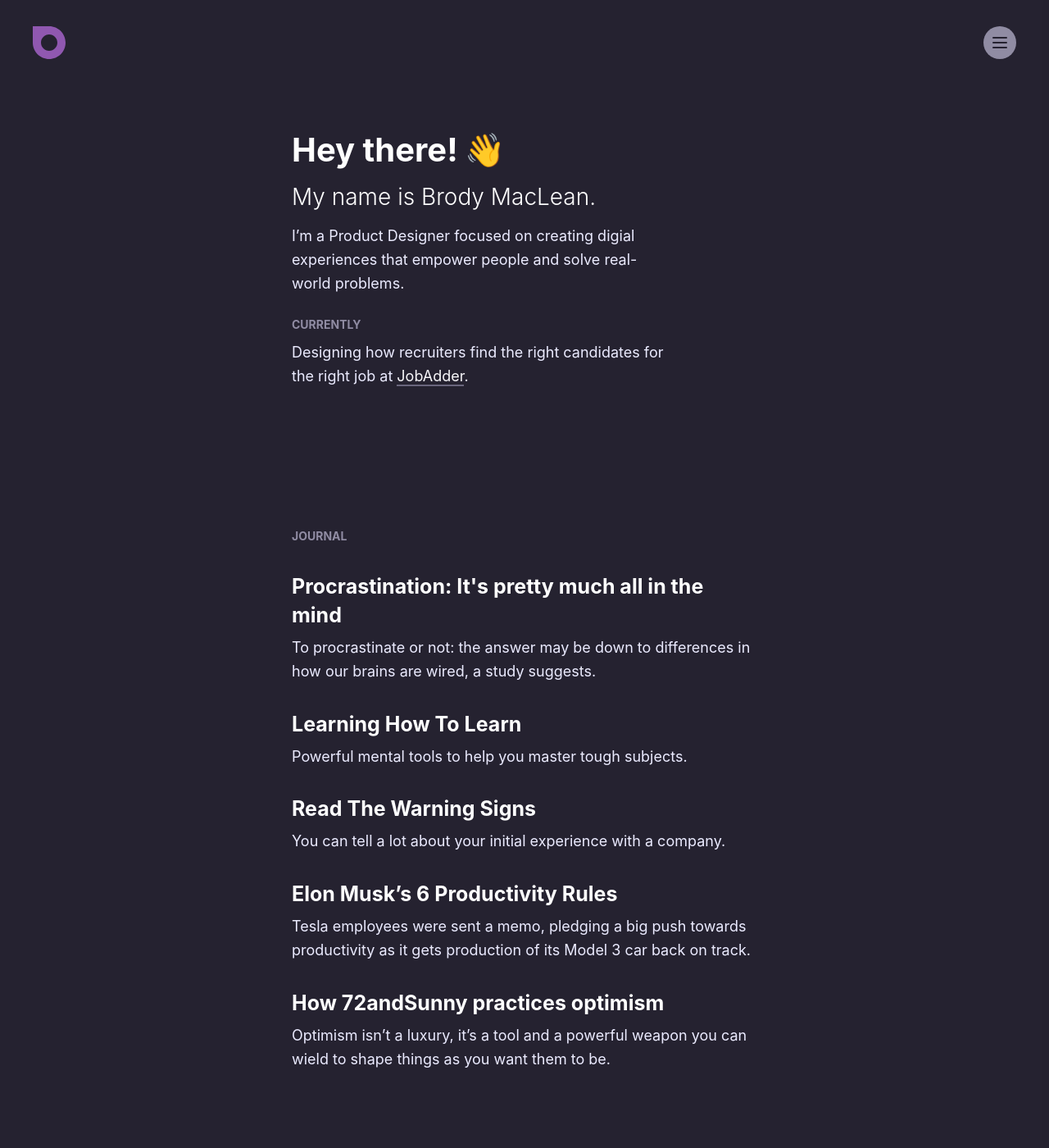
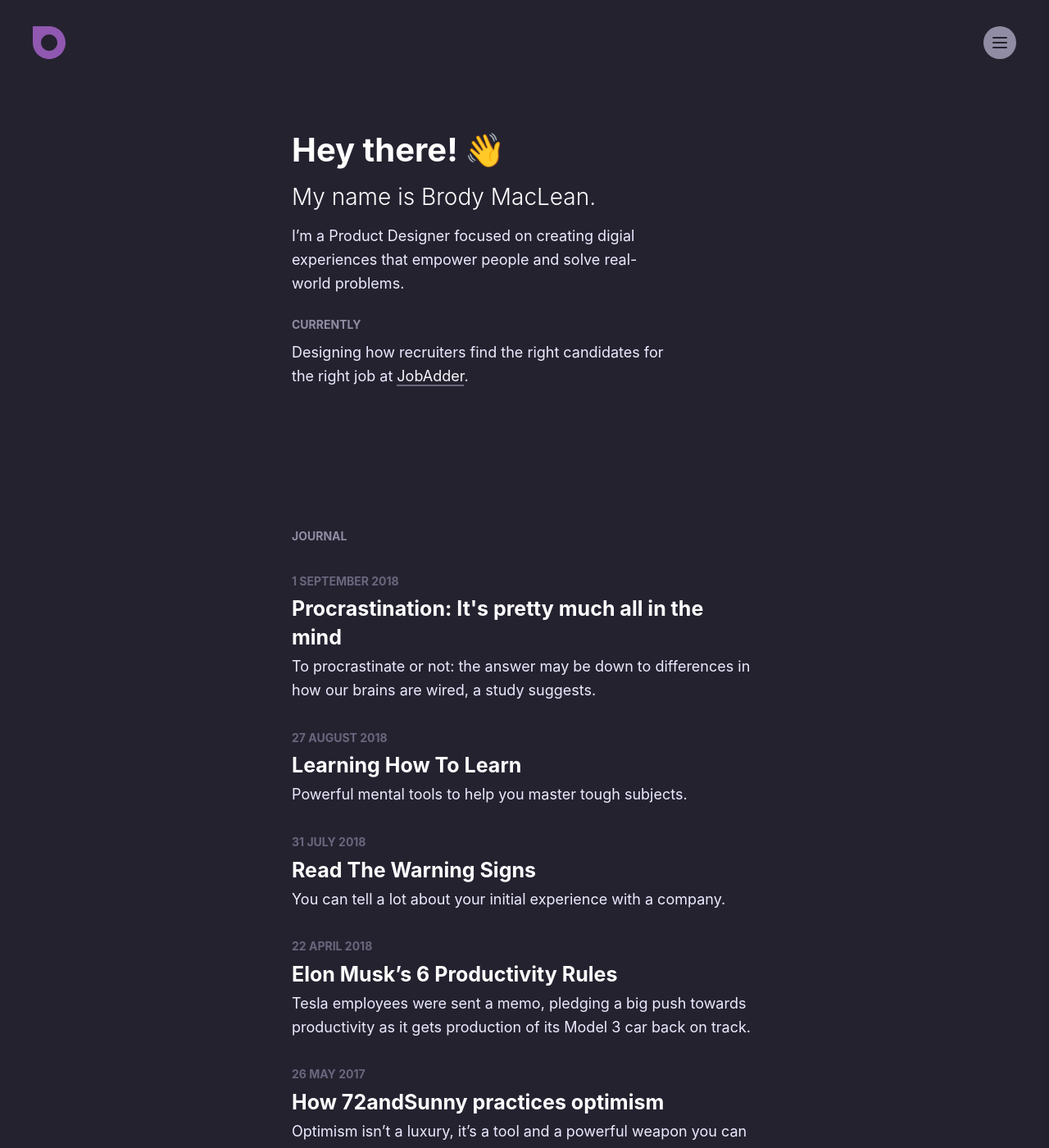
Before and after one commit to brody/brody.com-v7, a Jekyll site: the page built from index.html, in a window 1280 px wide and 1400 px high. Shown: the whole window at 82% size. Built offline with Jekyll 4.4.1, drawn with Linux system fonts in a browser that asks for light colours; nearby versions of some CDN libraries.

Commit message:
added date to journal lists

```diff
--- a/index.html
+++ b/index.html
@@ -27,7 +27,8 @@
   {% for post in site.categories.journal limit:5 %}
 
   <a href="{{ post.url }}" class="pv3 db bn">
-    <h1 class="mt0 mb2">{{ post.title }}</h1>
+    <time class="" datetime="{{ page.date | date: " %Y-%m-%d " }}">{{ post.date | date: "%-d %B %Y" }}</time>
+    <h1 class="mt0 mb1">{{ post.title }}</h1>
     <p class="mv0">{{ post.description }}</p>
   </a>
 
--- a/journal.html
+++ b/journal.html
@@ -10,6 +10,7 @@ title: Journal
   {% for post in site.categories.journal %}
 
   <a href="{{ post.url }}" class="pv3 db bn">
+    <time datetime="{{ page.date | date: " %Y-%m-%d " }}">{{ post.date | date: "%-d %B %Y" }}</time>
     <h1 class="mt0 mb2">{{ post.title }}</h1>
     <p class="mv0">{{ post.description }}</p>
   </a>
```
